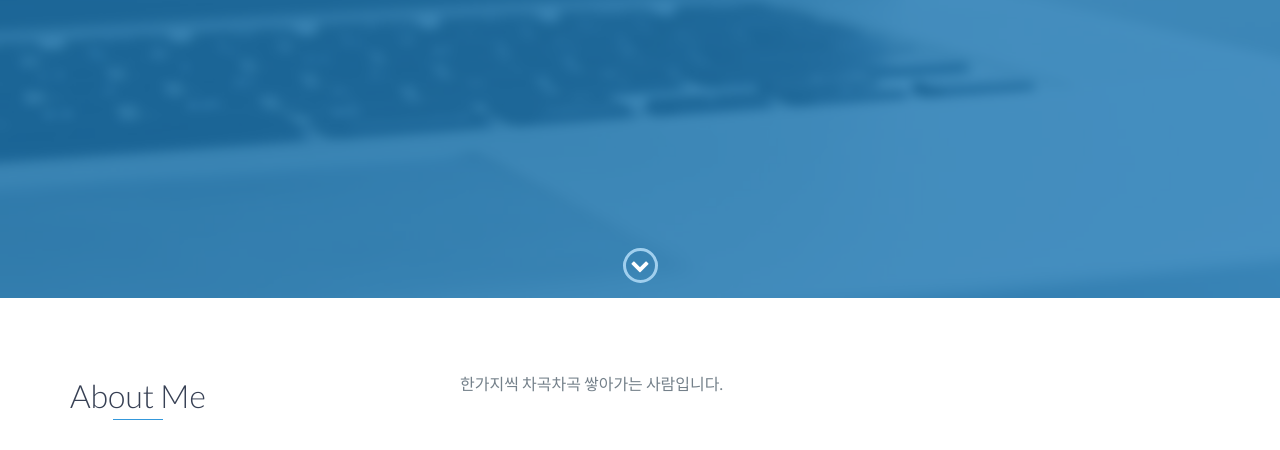
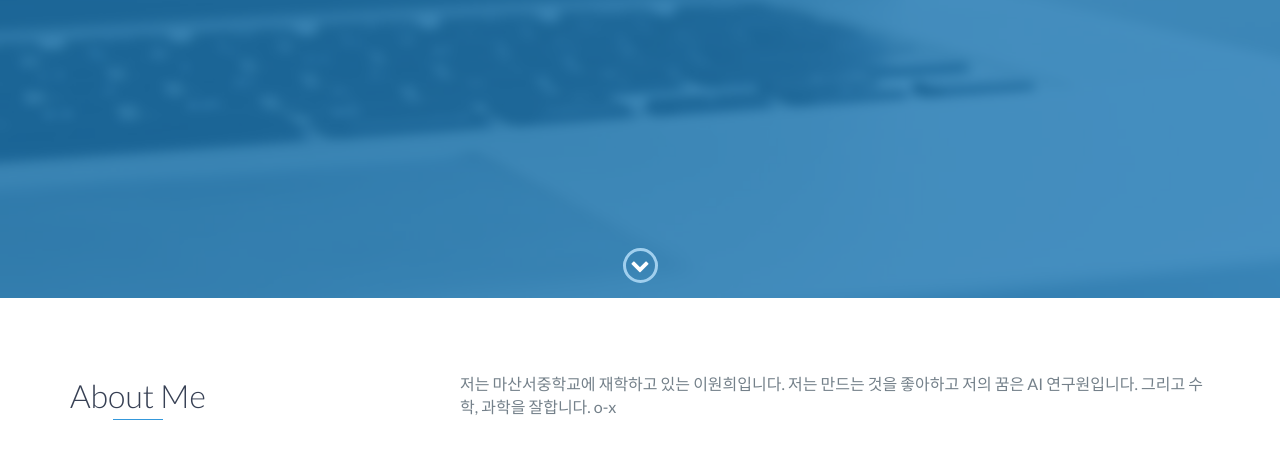
Before and after one commit to Typhoon06/Typhoon06.github.io, a website: page index.html in a window 1280 px wide. Shown: the part 502-952 px from the top of the page. Drawn offline with nearby package versions, Linux system fonts and the light colour scheme.

Commit message:
put about it

```diff
--- a/index.html
+++ b/index.html
@@ -73,7 +73,10 @@
                 </div>
                 <div class="col-md-8">
                     <p>
-                        한가지씩 차곡차곡 쌓아가는 사람입니다.
+                        저는 마산서중학교에 재학하고 있는 이원희입니다.
+                        저는 만드는 것을 좋아하고 저의 꿈은 AI
+                        연구원입니다.
+                        그리고 수학, 과학을 잘합니다. o-x
                     </p>
                 </div>
             </div>
```
